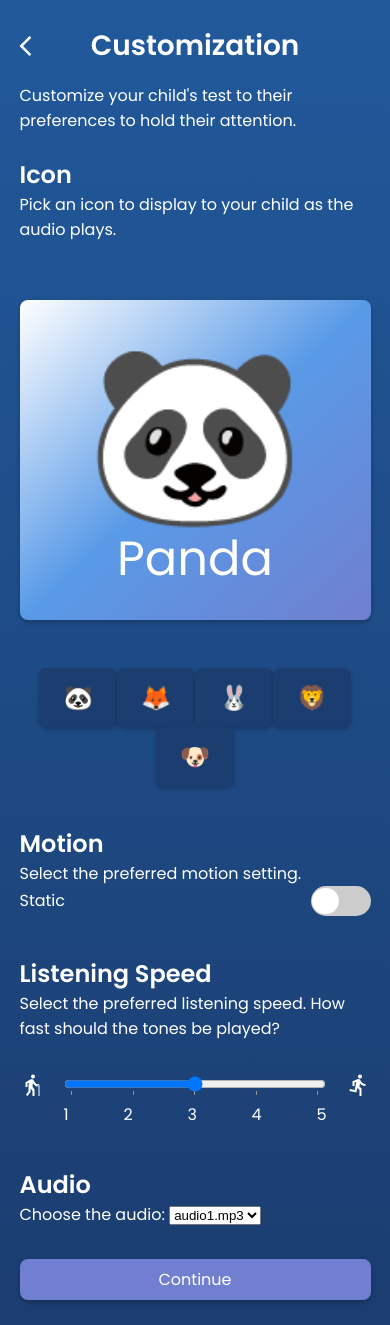
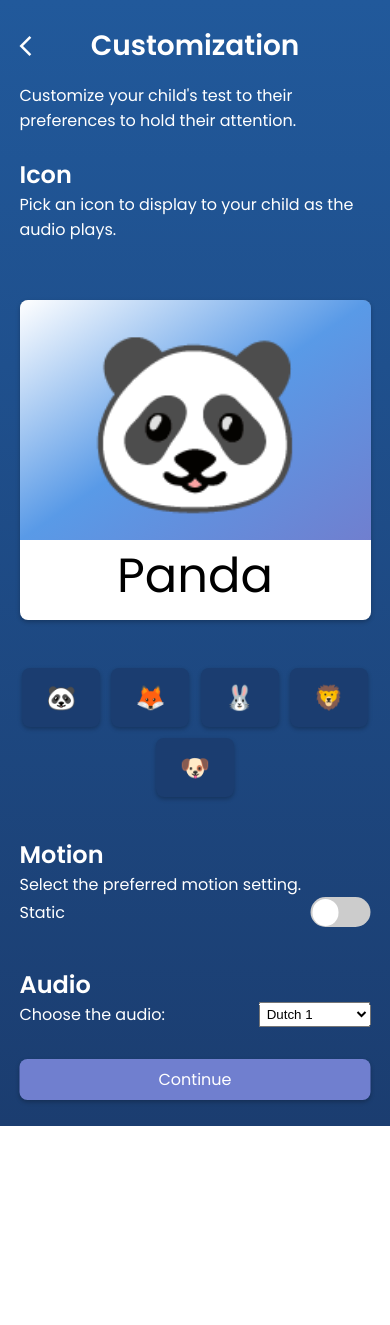
Before and after one commit to briannededeugd/tumimundo, a SvelteKit app in the folder tumi-mundo/: page /customization in a window 390 px wide. After the commit the page ends 1126 px from the top, so only its background shows below. Built offline with nearby package versions, Linux system fonts and the light colour scheme.

Commit message:
STYLE: cutomization page now responsive

```diff
--- a/tumi-mundo/src/routes/customization/+page.svelte
+++ b/tumi-mundo/src/routes/customization/+page.svelte
@@ -48,8 +48,6 @@
 	// get audio file (initial value is undefined. after initialization it's the first in the list)
 	$: console.log($audioFile);
 
-	// speed?
-
 </script>
 
 <a href="/" class="back-button"><span class="material-symbols-outlined"> arrow_back_ios </span></a>
@@ -83,6 +81,7 @@
 	</div>
 </section>
 
+<div class="cutomize-inputs">
 	<section class="motion">
 		<h2 class="motion-heading">Motion</h2>
 		<p class="motion-descr">Select the preferred motion setting.</p>
@@ -101,51 +100,20 @@
 		</div>
 	</section>
 
-<!-- Speed controls -->
-
-<section class="speed">
-	<h2 class="speed-heading">Listening Speed</h2>
-	<p class="speed-descr">
-		Select the preferred listening speed. How fast should the tones be played?
-	</p>
-	<!-- use slider with steps? -->
-
-	<div class="speed-control">
-		<span class="material-symbols-outlined"> elderly </span>
-		<div>
-			<input
-				type="range"
-				min="1"
-				max="5"
-				value="3"
-				step="1"
-				name="listeningspeed"
-				list="markers"
-				id="marker-input"
-			/>
-			<datalist id="markers">
-				<option value="1" label="1"></option>
-				<option value="2" label="2"></option>
-				<option value="3" label="3"></option>
-				<option value="4" label="4"></option>
-				<option value="5" label="5"></option>
-			</datalist>
-		</div>
-		<span class="material-symbols-outlined"> directions_run </span>
+	<section class="audio">
+		<h2>Audio</h2>
+		<div class="audio-main">
+			<label for="audio">Choose the audio:</label>
+			<select bind:value={$audioFile} name="audio" id="audio">
+				<option value="HF-list1.wav">Dutch 1</option>
+				<option value="LF-list1.wav">Dutch 2</option>
+				<option value="ES-HF-audio.m4a">Spanish</option>
+			</select>
 		</div>
 	</section>
 
-<section class="audio">
-	<h2>Audio</h2>
-	<label for="audio">Choose the audio:</label>
-	<select bind:value={$audioFile} name="audio" id="audio">
-		<option value="HF-list1.wav">audio1.mp3</option>
-		<option value="LF-list1.wav">audio2.mp3</option>
-		<option value="ES-HF-audio.m4a">audio3.mp3</option>
-	</select>
-</section>
-
 	<a href="/onboarding" class="fullbutton">Continue</a>
+</div>
 
 <style>
 	/* Speed controls */
@@ -176,4 +144,46 @@
 		justify-content: space-between;
 		width: 100%;
 	}
+
+	.carousel {
+		display: grid;
+		place-content: center;
+	}
+
+	.carousel-main {
+		max-width: 40rem;
+		background-color: #63718e;
+		border-bottom: 5rem white solid;
+		position: relative;
+	}
+
+	.carousel-nav {
+		display: flex;
+		gap: 0.7rem;
+		flex-wrap: wrap;
+		justify-content: center;
+	}
+
+	.icon-title {
+		position: absolute;
+		bottom: -6rem;
+		color: black;
+	}
+
+	.audio-main {
+		display: flex;
+		justify-content: space-between;
+	}
+
+	#audio {
+		width: 7rem;
+		padding: 0.2rem;
+	}
+
+	.cutomize-inputs {
+		max-width: 40rem;
+		transform: translateX(-50%);
+		position: relative;
+		left: 50%;
+	}
 </style>
```
Lines whose indentation alone changed are shown as unchanged.
